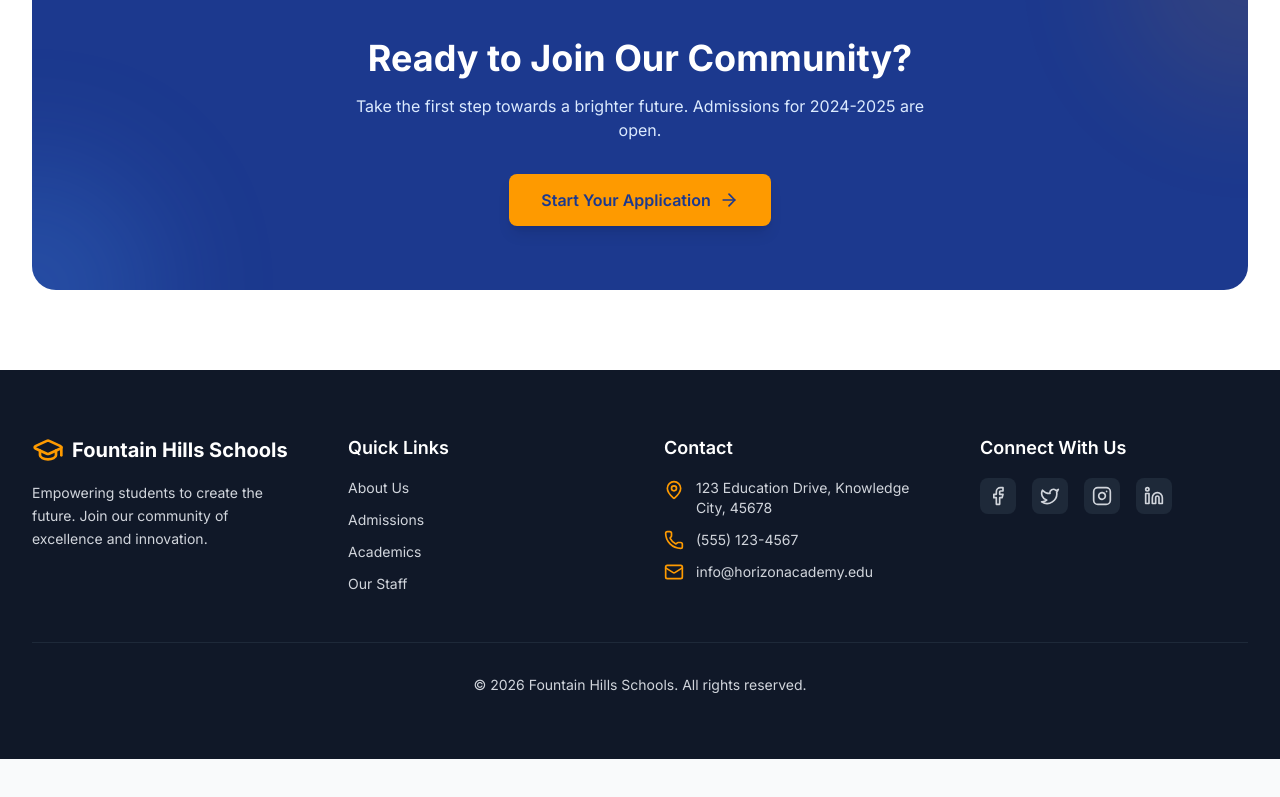
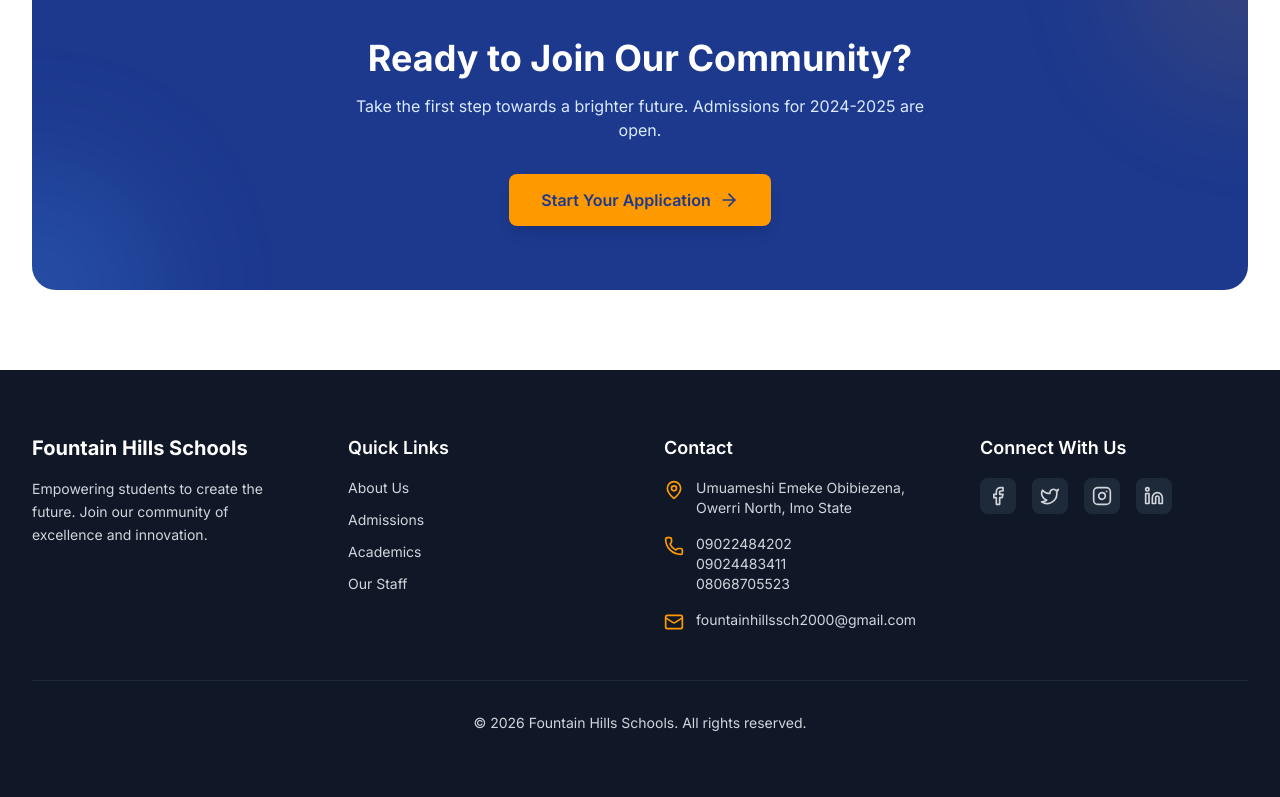
Before and after one commit to ZanTech12/fountainhillsschools, a Next.js app: page / in a window 1280 px wide. Shown: the part 1592-2389 px from the top of the page. Before the commit the page ends 2351 px from the top, so only its background shows below. Built offline with nearby package versions, Linux system fonts and the light colour scheme.

Commit message:
footer update

```diff
--- a/components/Footer.tsx
+++ b/components/Footer.tsx
@@ -1,5 +1,5 @@
 import Link from "next/link";
-import { GraduationCap, MapPin, Phone, Mail } from "lucide-react";
+import { MapPin, Phone, Mail } from "lucide-react";
 
 // Custom Social SVG Icons (since Lucide removed brand icons)
 const FacebookIcon = () => (
@@ -22,7 +22,6 @@ export default function Footer() {
         <div className="grid grid-cols-1 md:grid-cols-4 gap-12">
           <div className="md:col-span-1">
             <div className="flex items-center space-x-2 text-white font-bold text-xl mb-4">
-              <GraduationCap className="h-8 w-8 text-amber-500" />
               <span>Fountain Hills Schools</span>
             </div>
             <p className="text-sm leading-relaxed">Empowering students to create the future. Join our community of excellence and innovation.</p>
@@ -40,10 +39,25 @@ export default function Footer() {
 
           <div>
             <h3 className="text-white font-semibold mb-4 text-lg">Contact</h3>
-            <ul className="space-y-3 text-sm">
-              <li className="flex items-start"><MapPin className="h-5 w-5 text-amber-500 mr-3 mt-0.5 flex-shrink-0" /> 123 Education Drive, Knowledge City, 45678</li>
-              <li className="flex items-center"><Phone className="h-5 w-5 text-amber-500 mr-3 flex-shrink-0" /> (555) 123-4567</li>
-              <li className="flex items-center"><Mail className="h-5 w-5 text-amber-500 mr-3 flex-shrink-0" /> info@horizonacademy.edu</li>
+            <ul className="space-y-4 text-sm">
+              <li className="flex items-start">
+                <MapPin className="h-5 w-5 text-amber-500 mr-3 mt-0.5 flex-shrink-0" />
+                <span>Umuameshi Emeke Obibiezena, Owerri North, Imo State</span>
+              </li>
+              <li className="flex items-start">
+                <Phone className="h-5 w-5 text-amber-500 mr-3 mt-0.5 flex-shrink-0" />
+                <div className="flex flex-col">
+                  <a href="tel:09022484202" className="hover:text-amber-500 transition-colors">09022484202</a>
+                  <a href="tel:09024483411" className="hover:text-amber-500 transition-colors">09024483411</a>
+                  <a href="tel:08068705523" className="hover:text-amber-500 transition-colors">08068705523</a>
+                </div>
+              </li>
+              <li className="flex items-start">
+                <Mail className="h-5 w-5 text-amber-500 mr-3 mt-0.5 flex-shrink-0" />
+                <a href="mailto:fountainhillssch2000@gmail.com" className="hover:text-amber-500 transition-colors break-all">
+                  fountainhillssch2000@gmail.com
+                </a>
+              </li>
             </ul>
           </div>
 
```
